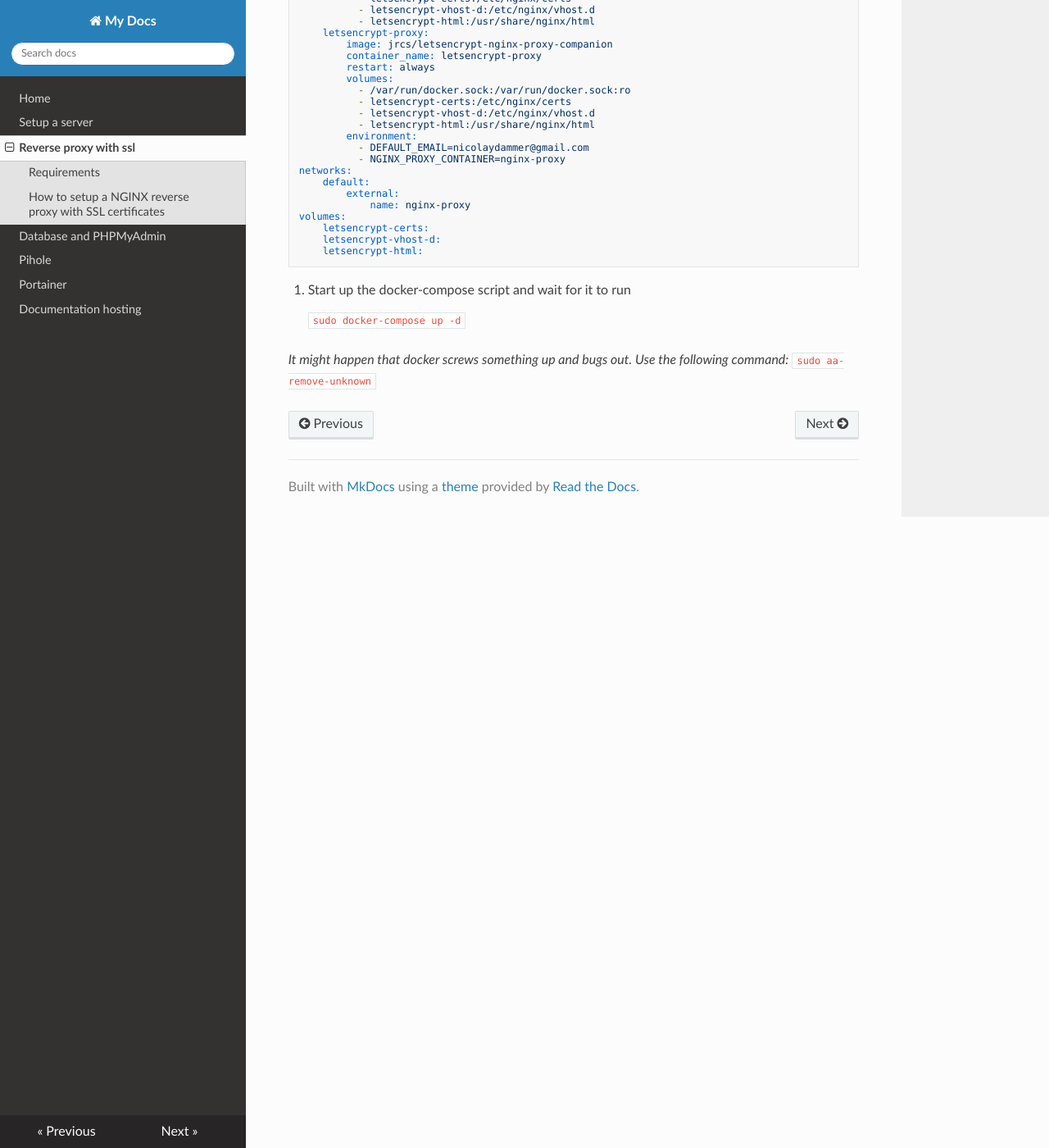
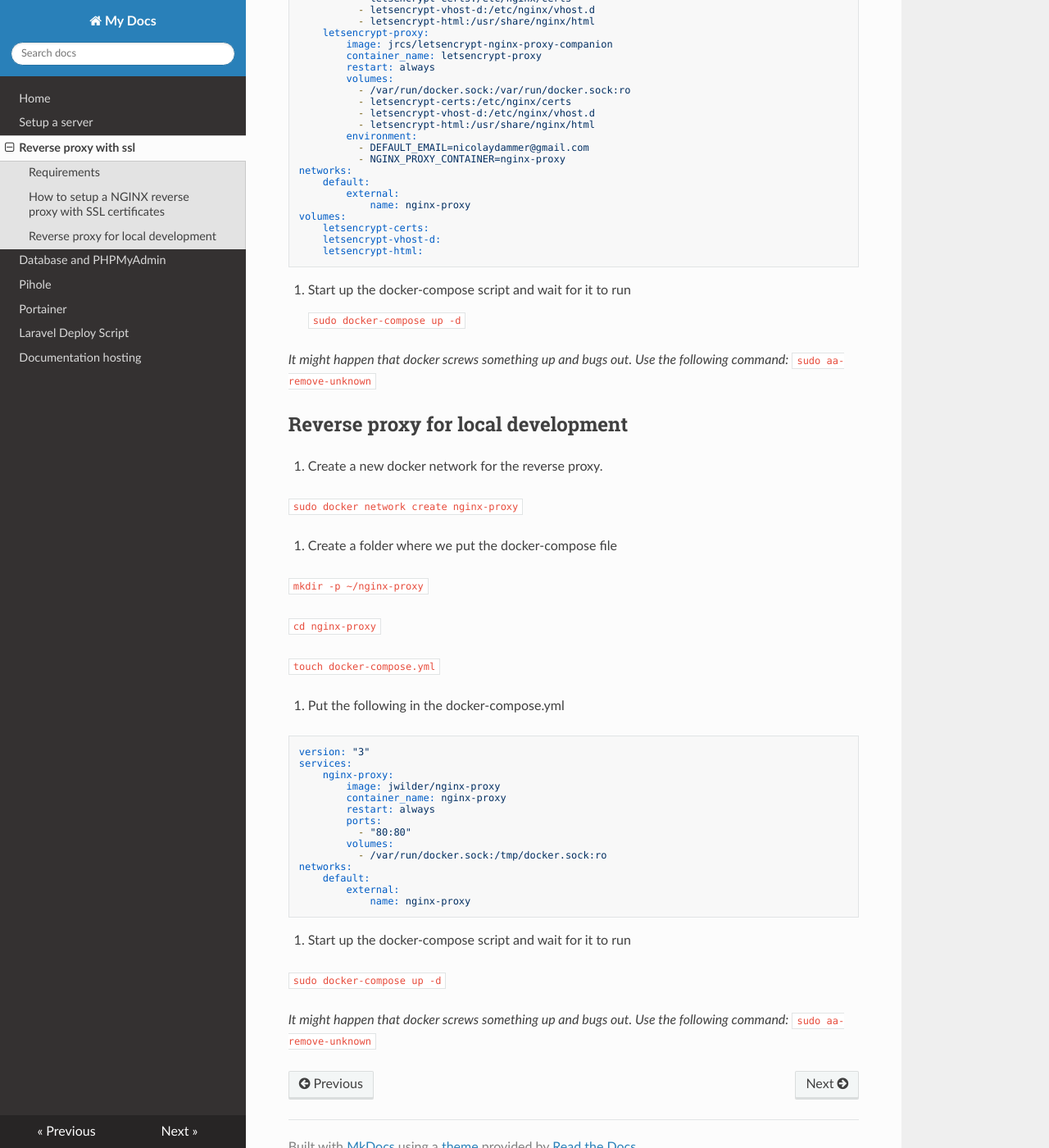
Before and after one commit to nicolaydammer/documentation, an MkDocs documentation site: the page built from docs/reverse_proxy_docs.md, in a window 1280 px wide and 1400 px high, scrolled down 980 px. Shown: the whole window at 82% size. Built offline with MkDocs 1.6.1, drawn with Linux system fonts in a browser that asks for light colours; nearby versions of some CDN libraries.

Commit message:
More documentation

````diff
--- a/docs/reverse_proxy_docs.md
+++ b/docs/reverse_proxy_docs.md
@@ -74,3 +74,43 @@ volumes:
 
 *It might happen that docker screws something up and bugs out. Use the following command:*
 `sudo aa-remove-unknown`
+
+## Reverse proxy for local development
+
+1. Create a new docker network for the reverse proxy.
+
+   `sudo docker network create nginx-proxy`
+
+2. Create a folder where we put the docker-compose file
+
+   `mkdir -p ~/nginx-proxy`
+
+   `cd nginx-proxy`
+
+   `touch docker-compose.yml`
+
+3. Put the following in the docker-compose.yml
+
+```
+version: "3"
+services:
+    nginx-proxy:
+        image: jwilder/nginx-proxy
+        container_name: nginx-proxy
+        restart: always
+        ports:
+          - "80:80"
+        volumes:
+          - /var/run/docker.sock:/tmp/docker.sock:ro
+networks:
+    default:
+        external:
+            name: nginx-proxy
+```
+
+4. Start up the docker-compose script and wait for it to run
+
+   `sudo docker-compose up -d`
+
+*It might happen that docker screws something up and bugs out. Use the following command:*
+`sudo aa-remove-unknown`
--- a/mkdocs.yml
+++ b/mkdocs.yml
@@ -7,5 +7,6 @@ nav:
     - Database and PHPMyAdmin: database.md
     - Pihole: pihole.md
     - Portainer: portainer.md
+    - Laravel Deploy Script: laraveldeploy.md
     - Documentation hosting: documentation_server.md
 theme: readthedocs
````
Also changed, not shown: docs/laraveldeploy.md (added, +30 -0 lines).
